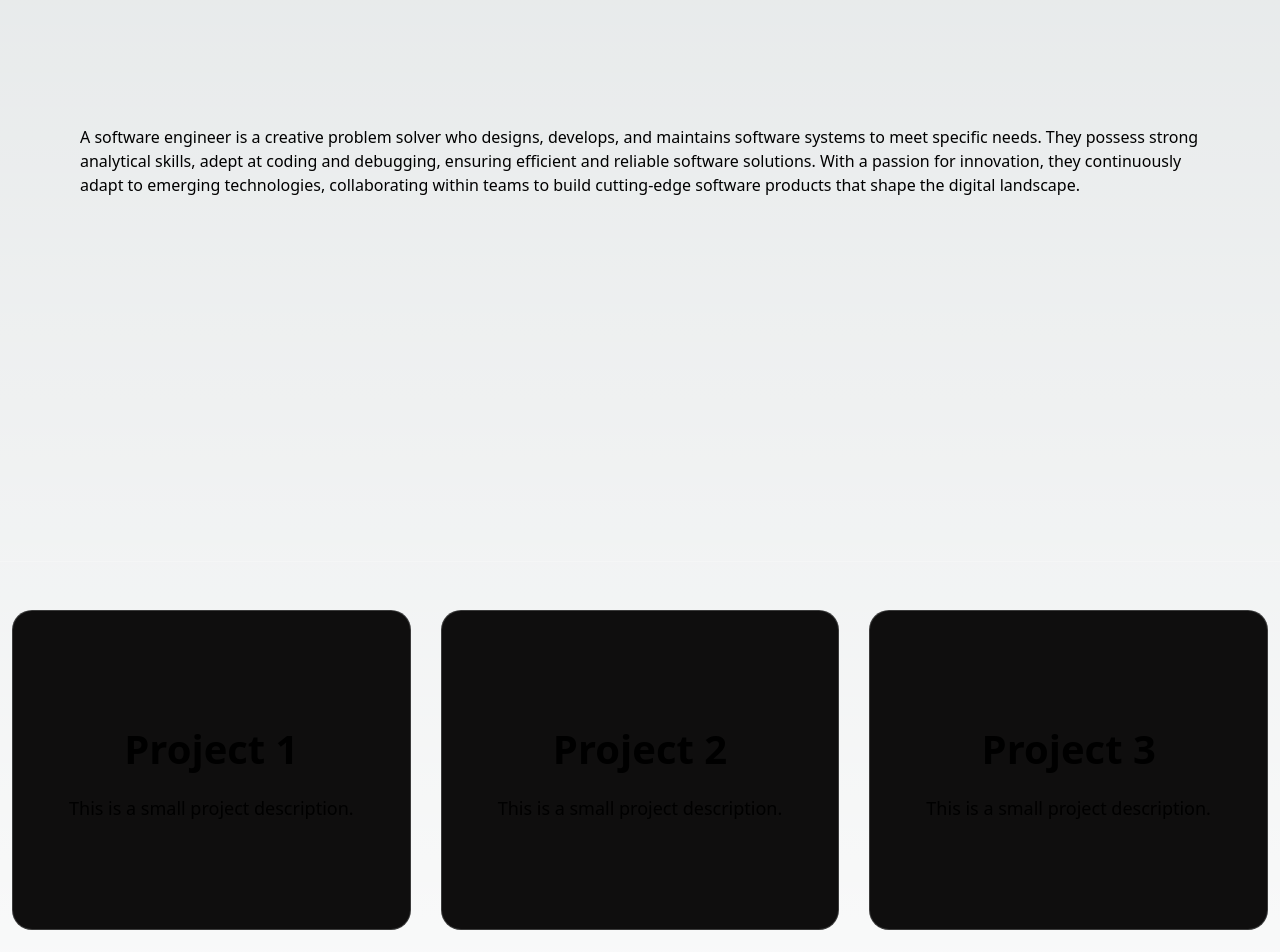
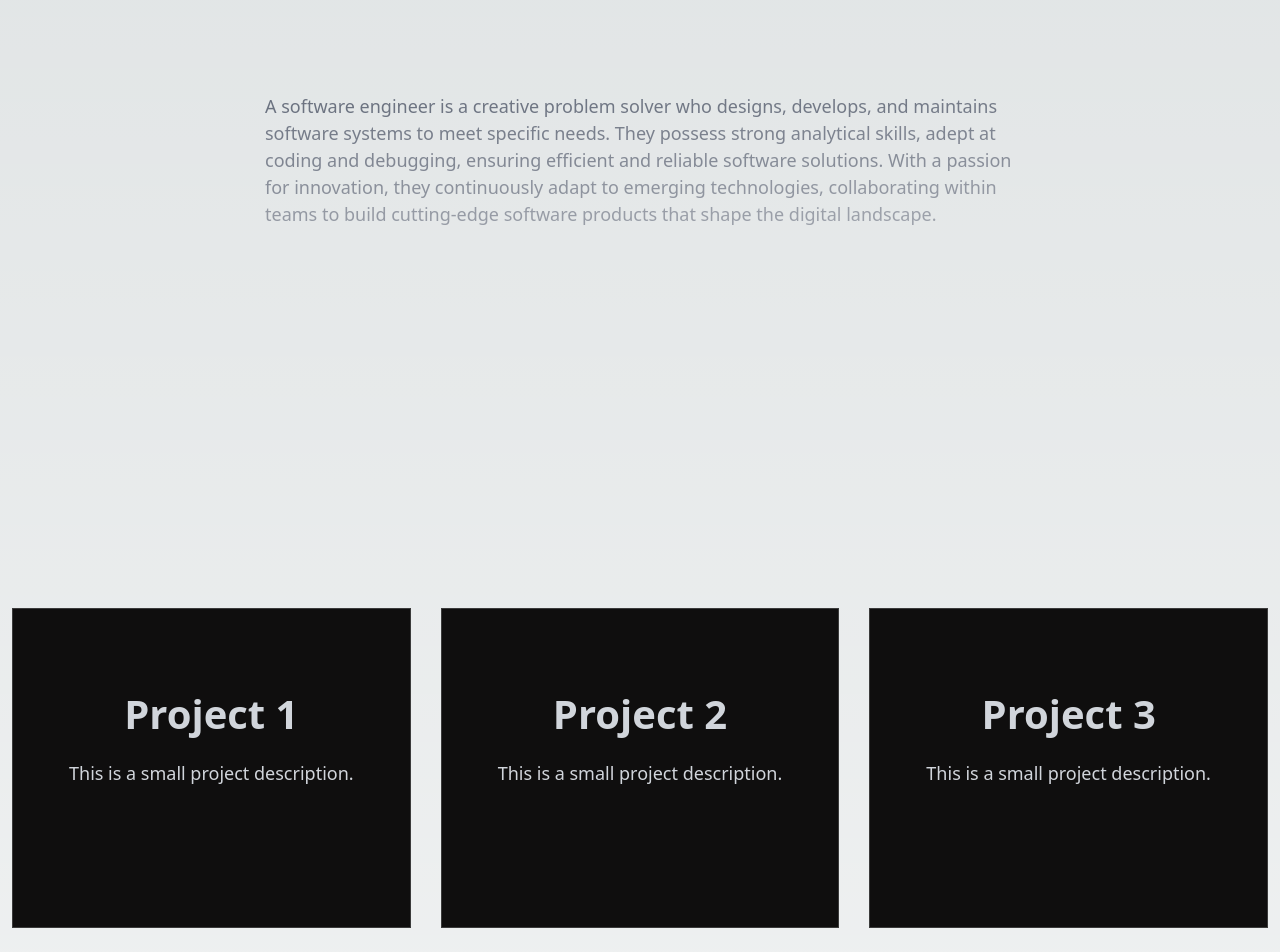
Before and after one commit to manuelxantony/manuelxantony-blog, a Next.js app: page / in a window 1280 px wide. Shown: the part 1040-1992 px from the top of the page. Built offline with nearby package versions, Linux system fonts and the light colour scheme.

Commit message:
adde projects section with torchlight effect

```diff
--- a/app/globals.css
+++ b/app/globals.css
@@ -49,4 +49,27 @@ body {
   h4 {
     @apply text-[18px];
   }
+
+  .btn {
+    @apply flex justify-center items-center h-[50px] px-8 text-white font-medium uppercase;
+  }
+
+  .animate-gradient {
+    background-size: 300%;
+    -webkit-animation: animatedgradient 6s ease infinite alternate;
+    -moz-animation: animatedgradient 6s ease infinite alternate;
+    animation: animatedgradient 6s ease infinite alternate;
+  }
+
+  @keyframes animatedgradient {
+    0% {
+      background-position: 0% 50%;
+    }
+    50% {
+      background-position: 100% 50%;
+    }
+    100% {
+      background-position: 0% 50%;
+    }
+  }
 }
--- a/app/page.tsx
+++ b/app/page.tsx
@@ -8,9 +8,9 @@ export default function Page() {
     <main>
       <div>
         <Home />
-        <Border />
+        {/* <Border /> */}
         <About />
-        <Border />
+        {/* <Border /> */}
         <Projects />
       </div>
     </main>
--- a/components/about/about.tsx
+++ b/components/about/about.tsx
@@ -1,16 +1,22 @@
+import GradientText from '../gradient';
+
 export default function About() {
   return (
     <section className="container mx-auto">
-      <div className="h-screen flex justify-center items-center p-20">
-        <p>
-          A software engineer is a creative problem solver who designs,
-          develops, and maintains software systems to meet specific needs. They
-          possess strong analytical skills, adept at coding and debugging,
-          ensuring efficient and reliable software solutions. With a passion for
-          innovation, they continuously adapt to emerging technologies,
-          collaborating within teams to build cutting-edge software products
-          that shape the digital landscape.
-        </p>
+      <div className="h-screen w-full flex justify-center items-center p-20 ">
+        <div className="md:w-[750px]">
+          <h4>
+            <GradientText>
+              A software engineer is a creative problem solver who designs,
+              develops, and maintains software systems to meet specific needs.
+              They possess strong analytical skills, adept at coding and
+              debugging, ensuring efficient and reliable software solutions.
+              With a passion for innovation, they continuously adapt to emerging
+              technologies, collaborating within teams to build cutting-edge
+              software products that shape the digital landscape.
+            </GradientText>
+          </h4>
+        </div>
       </div>
     </section>
   );
--- a/components/cards/projectCard.tsx
+++ b/components/cards/projectCard.tsx
@@ -1,3 +1,7 @@
+'use client';
+
+import { useEffect, useRef } from 'react';
+
 export default function ProjectCard({
   id,
   name,
@@ -7,31 +11,77 @@ export default function ProjectCard({
   name: string;
   description: string;
 }) {
+  const cardsContainer = useRef<HTMLDivElement>(null);
+
+  const applyOverlayMask = (e: PointerEvent) => {
+    if (!cardsContainer.current) {
+      return;
+    }
+
+    const x = e.pageX - cardsContainer.current.offsetLeft;
+    const y = e.pageY - cardsContainer.current.offsetTop;
+
+    cardsContainer.current.setAttribute(
+      'style',
+      `--x: ${x}px; --y: ${y}px; --opacity: 1`
+    );
+  };
+
+  useEffect(() => {
+    document.body.addEventListener('pointermove', (e) => {
+      applyOverlayMask(e);
+    });
+  }, []);
+
   return (
     // card design
-    <div className="border border-solid border-1 border-[#eceff133] rounded-[20px] h-[320px] mb-5 p-4 transition-colors bg-[#0f0e0e]">
-      {/* card content layout */}
-      <div className="h-full width flex flex-col justify-center items-center">
-        <h2 className="font-bold mb-4">{name}</h2>
-        <h4>{description}</h4>
+    <div className="relative" ref={cardsContainer}>
+      {/* main card */}
+      <div className="border border-solid border-1 border-[#eceff133]  h-[320px] mb-5 p-4 transition-colors bg-[#0f0e0e] ">
+        {/* card content layout */}
+        <div className="h-full width flex flex-col justify-center items-center text-gray-300 hover:text-white">
+          <h2 className="font-bold mb-4 ">{name}</h2>
+          <h4>{description}</h4>
+          <div className="flex flex-row gap-4 mt-4">
+            <button className="h-[50px]"></button>
+            <button className="h-[50px]"></button>
+          </div>
+        </div>
+      </div>
+
+      {/* twin card */}
+      <div
+        className="border border-solid border-1 border-[#ffffffa9] h-[320px] mb-5 p-4 transition-colors bg-[#edf3f952] text-transparent absolute inset-0  select-none pointer-events-none"
+        style={{
+          opacity: 'var(--opacity, 0)',
+          mask: `
+                radial-gradient(
+                  25rem 25rem at var(--x) var(--y),
+                  #000 1%,
+                  transparent 60%
+                )`,
+          WebkitMask: `
+                radial-gradient(
+                  25rem 25rem at var(--x) var(--y),
+                  #000 1%,
+                  transparent 60%
+                )`,
+        }}
+      >
+        {/* card content layout */}
+        <div className="h-full width flex flex-col justify-center items-center">
+          <h2 className="font-bold mb-4">{name}</h2>
+          <h4>{description}</h4>
+          <div className="flex flex-row gap-4 mt-4">
+            <button className="btn mt-5 w-[128px] h-[50px] bg-[#303030]">
+              Github
+            </button>
+            <button className="btn mt-5 w-[128px] h-[50px] bg-[#212121] ">
+              View
+            </button>
+          </div>
+        </div>
       </div>
     </div>
   );
 }
-
-// .resources_resource__NTeNg {
-//     --resource-bg: hsla(0,0%,9%,.3);
-//     width: 100%;
-//     height: 320px;
-//     border-radius: 20px;
-//     background: var(--resource-bg);
-//     box-shadow: var(--shadow-large);
-//     text-decoration: none;
-//     position: relative;
-//     -webkit-backdrop-filter: blur(3px);
-//     backdrop-filter: blur(3px);
-//     border: 1px solid var(--accents-2);
-//     z-index: 1;
-//     transition: background .25s ease;
-//     box-shadow: none;
-// }
--- /dev/null
+++ b/components/gradient.tsx
@@ -0,0 +1,15 @@
+import React from 'react';
+
+export default function GradientText({
+  children,
+}: {
+  children: React.ReactNode;
+}) {
+  return (
+    <div className="relative inline-block">
+      <span className="text-transparent bg-gradient-to-r from-gray-500 to-white bg-clip-text animate-gradient">
+        {children}
+      </span>
+    </div>
+  );
+}
--- a/components/projects/projects.tsx
+++ b/components/projects/projects.tsx
@@ -8,30 +8,81 @@ export default function Projects() {
       description: 'This is a small project description.',
     },
     {
-      id: 1,
+      id: 2,
       name: 'Project 2',
       description: 'This is a small project description.',
     },
     {
-      id: 2,
+      id: 3,
       name: 'Project 3',
       description: 'This is a small project description.',
     },
     {
-      id: 3,
+      id: 4,
       name: 'Project 4',
       description: 'This is a small project description.',
     },
     {
+      id: 5,
+      name: 'Project 5',
+      description: 'This is a small project description.',
+    },
+    {
+      id: 1,
+      name: 'Project 1',
+      description: 'This is a small project description.',
+    },
+    {
+      id: 2,
+      name: 'Project 2',
+      description: 'This is a small project description.',
+    },
+    {
+      id: 3,
+      name: 'Project 3',
+      description: 'This is a small project description.',
+    },
+    {
       id: 4,
+      name: 'Project 4',
+      description: 'This is a small project description.',
+    },
+    {
+      id: 5,
+      name: 'Project 5',
+      description: 'This is a small project description.',
+    },
+    {
+      id: 1,
+      name: 'Project 1',
+      description: 'This is a small project description.',
+    },
+    {
+      id: 2,
+      name: 'Project 2',
+      description: 'This is a small project description.',
+    },
+    {
+      id: 3,
+      name: 'Project 3',
+      description: 'This is a small project description.',
+    },
+    {
+      id: 4,
+      name: 'Project 4',
+      description: 'This is a small project description.',
+    },
+    {
+      id: 5,
       name: 'Project 5',
       description: 'This is a small project description.',
     },
   ];
 
   return (
+    <div>
       <section className="container mx-auto">
-      <div className="grid grid-cols-1  md:grid-cols-2 xl:grid-cols-3 gap-[30px] mt-12 mx-3">
+        <div className="grid grid-cols-1 md:grid-cols-2 xl:grid-cols-3 gap-[30px] mt-12 mx-3 ">
           {projects.map((project) => {
             return (
               <ProjectCard
@@ -44,5 +95,6 @@ export default function Projects() {
           })}
         </div>
       </section>
+    </div>
   );
 }
--- a/tailwind.config.ts
+++ b/tailwind.config.ts
@@ -8,6 +8,13 @@ const config: Config = {
   ],
   theme: {
     extend: {
+      keyframes: {
+        animatedgradient: {
+          '0%': { backgroundPosition: '0% 50%' },
+          '50%': { backgroundPosition: '100% 50%' },
+          '100%': { backgroundPosition: '0% 50%' },
+        },
+      },
       backgroundImage: {
         'gradient-radial': 'radial-gradient(var(--tw-gradient-stops))',
         'gradient-conic':
@@ -16,6 +23,9 @@ const config: Config = {
       colors: {
         'project-card': '#EDEDED',
       },
+      animation: {
+        gradient: 'animatedgradient 6s ease infinite alternate',
+      },
     },
   },
   plugins: [],
```
Lines whose indentation alone changed are shown as unchanged.
